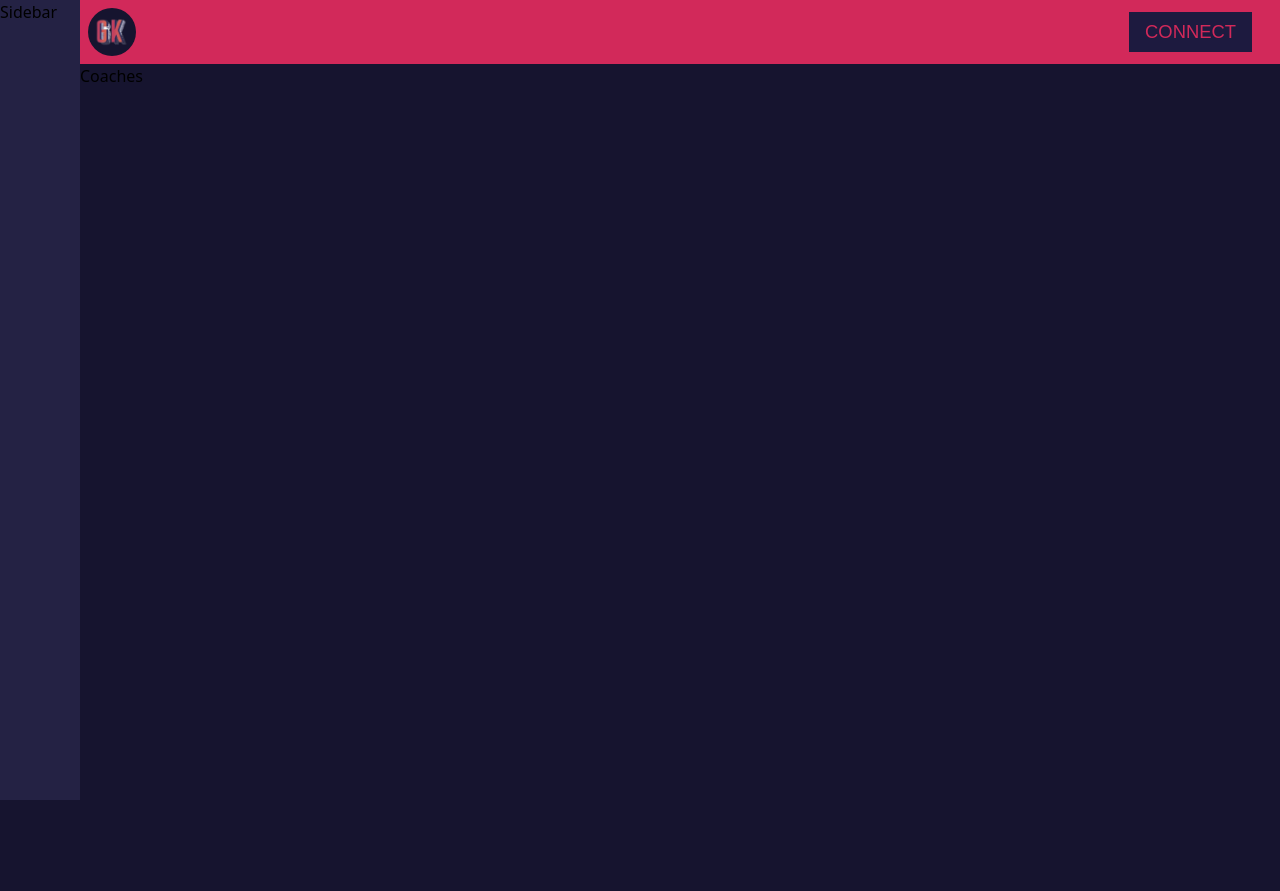
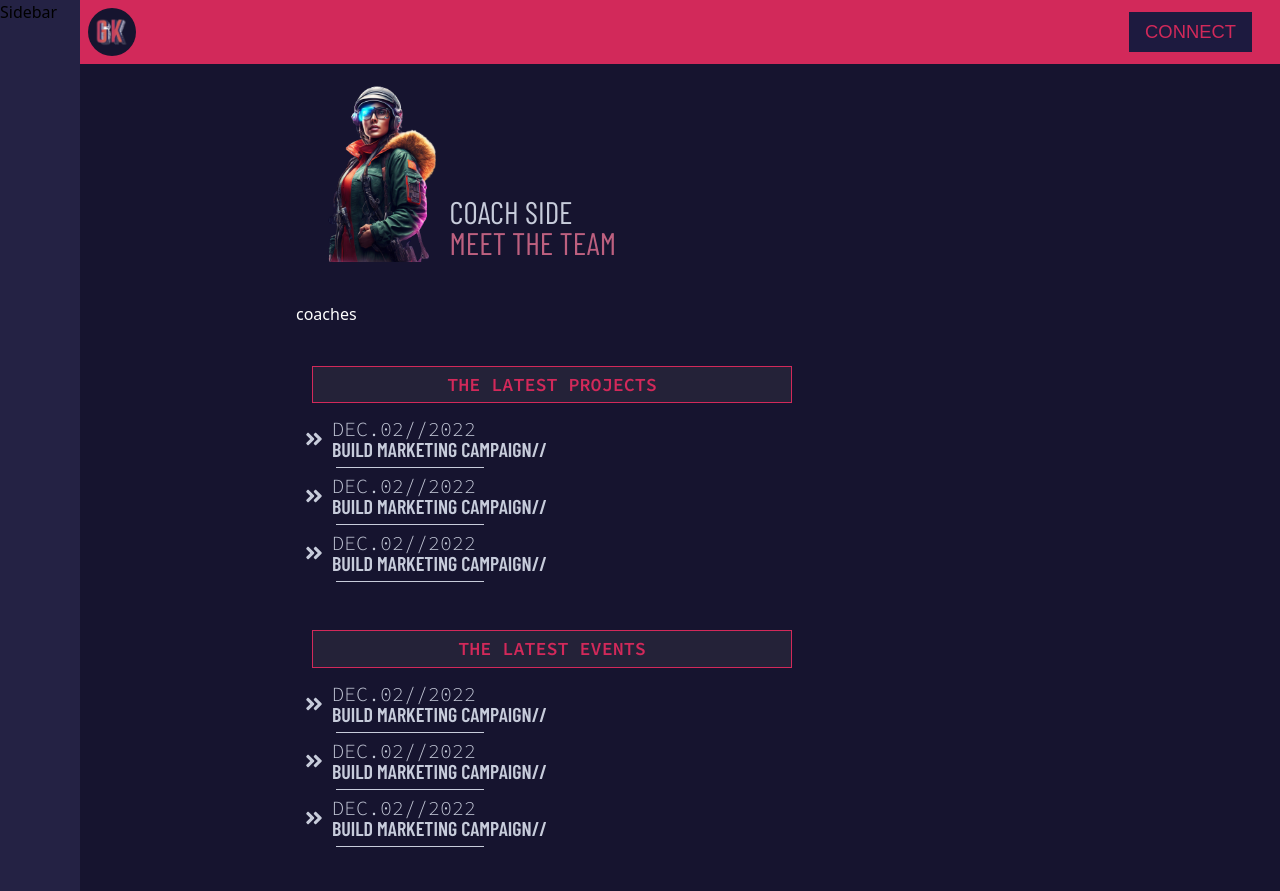
Before and after one commit to VicThorMetaNode/GirleekConnect, a React (Vite) app in the folder client/: page /coaches in a window 1280 px wide. Shown: the top 891 px of the page. Before the commit the page ends 800 px from the top, so only its background shows below. Built offline with nearby package versions, Linux system fonts and the light colour scheme; a web font is replaced by a local one.

Commit message:
coaches page almowt done

```diff
--- a/client/src/assets/index.js
+++ b/client/src/assets/index.js
@@ -4,6 +4,7 @@ import girleek1 from './girleek1.png'
 import girleek2 from './girleek2.png'
 import girleek4 from './girleek4.png'
 import girleek6 from './girleek6.png'
+import girleek8 from './girleek8.png'
 import girleek9 from './girleek9.png'
 import girlekk11 from './girlekk11.png'
 
@@ -21,6 +22,7 @@ girleek2,
 girleek4,
 girleek6,
 girleek9,
+girleek8,
 girlekk11,
 flip
 }
--- /dev/null
+++ b/client/src/components/CoachBubble.jsx
@@ -0,0 +1,17 @@
+import React from "react";
+
+const CoachBubble = () => {
+  return (
+    <article>
+      <div>
+        <div>
+          <img src="" alt="" />
+        </div>
+        <div className="flex flex-row"></div>
+        <div>icon</div>
+      </div>
+    </article>
+  );
+};
+
+export default CoachBubble;
--- /dev/null
+++ b/client/src/components/TheLatestList.jsx
@@ -0,0 +1,30 @@
+import React from "react";
+import { FaAngleDoubleRight } from "react-icons/fa";
+
+const TheLatestList = ({ date, year, title }) => {
+  return (
+    <article className="mb-2 max-w-max ">
+      <div className="flex flex-row items-center  ">
+        <div className="p-2">
+          <FaAngleDoubleRight className="text-md text-alt-white md:text-xl" />
+        </div>
+        <div className="flex flex-row gap-10">
+          <div className="flex flex-col leading-none">
+            <p className="whitespace-nowrap uppercase font-btn text-alt-white text-md font-light md:text-xl">
+              {date}//{year}
+            </p>
+
+            <p className="whitespace-nowrap uppercase font-mainCond text-alt-white text-md font-semibold md:text-xl">
+              {title}//
+            </p>
+          </div>
+        </div>
+      </div>
+      <div className="mt-2 ml-10 ">
+        <hr className="text-alt-white w-[70%]" />
+      </div>
+    </article>
+  );
+};
+
+export default TheLatestList;
--- a/client/src/components/TopBanner.jsx
+++ b/client/src/components/TopBanner.jsx
@@ -11,7 +11,7 @@ const TopBanner = ({
 }) => {
   return (
     <div className="flex flex-row ">
-      <div className="w-[25%] md:w-[20%]">
+      <div className="w-[30%] md:w-[20%]">
         <img src={src} alt={alt} className={imgClassName} />
       </div>
       <div className={container}>
--- a/client/src/components/index.js
+++ b/client/src/components/index.js
@@ -11,3 +11,5 @@ export { default as JoinProps} from './JoinProps';
 export { default as NextUpgrade} from './NextUpgrade';
 export { default as CoachForm} from './CoachForm';
 export { default as YourLatestList} from './YourLatestList';
+export { default as TheLatestList} from './TheLatestList';
+export { default as CoachBubble} from './CoachBubble';
--- a/client/src/pages/Coaches.jsx
+++ b/client/src/pages/Coaches.jsx
@@ -1,7 +1,100 @@
 import React from "react";
+import { girleek8, girlekk11 } from "../assets";
+import {
+  CustomButton,
+  DiscoverBtn,
+  TheLatestList,
+  TopBanner,
+} from "../components";
+import { FaAngleDoubleRight } from "react-icons/fa";
+const Coaches = () => {
+  return (
+    <article className="flex justify-center">
+      <div className=" md:max-w-screen-md">
+        <div>
+          <TopBanner
+            title={"coach side"}
+            subtitle={"meet the team"}
+            container={"flex flex-row items-end gap-2  mb-[0.2rem] "}
+            iconTrue={"hidden"}
+            src={girlekk11}
+            alt={"woman nerd image"}
+            imgClassName={"w-full md:w-[40rem]"}
+          />
+        </div>
+        <div>
+          <p className="mt-10 text-white ">coaches</p>
+        </div>
 
-const Coaches = () => {
-  return <div>Coaches</div>;
+        <div className="pl-4 mt-10 md:mt-10">
+          <CustomButton
+            title={"the latest projects"}
+            btnType="button"
+            styles={
+              "btn-passive text-md text-pink bg-gray font-semibold py-1 px-4  border border-pink w-[20rem] md:text-lg md:w-[30rem]"
+            }
+          />
+        </div>
+        <article className="flex flex-col mt-4">
+          <TheLatestList
+            date={"dec.02"}
+            year={"2022"}
+            title={"build marketing campaign"}
+          />
+          <TheLatestList
+            date={"dec.02"}
+            year={"2022"}
+            title={"build marketing campaign"}
+          />
+          <TheLatestList
+            date={"dec.02"}
+            year={"2022"}
+            title={"build marketing campaign"}
+          />
+        </article>
+
+        <div className=" pl-4 mt-10 md:mt-10">
+          <CustomButton
+            title={"the latest events"}
+            btnType="button"
+            styles={
+              "btn-passive text-md text-pink bg-gray font-semibold py-1 px-4  border border-pink w-[20rem] md:text-lg md:w-[30rem]"
+            }
+          />
+        </div>
+        <article className="flex flex-col mt-4">
+          <TheLatestList
+            date={"dec.02"}
+            year={"2022"}
+            title={"build marketing campaign"}
+          />
+          <TheLatestList
+            date={"dec.02"}
+            year={"2022"}
+            title={"build marketing campaign"}
+          />
+          <TheLatestList
+            date={"dec.02"}
+            year={"2022"}
+            title={"build marketing campaign"}
+          />
+        </article>
+        <article className="my-2 p-4">
+          <div className="flex flex-row items-baseline">
+            <div>
+              <FaAngleDoubleRight className="text-8xl text-pink " />
+            </div>
+            <div className="w-[50%] md:w-[20%]">
+              <img src={girleek8} alt="woman nerd image" className="w-full" />
+            </div>
+          </div>
+          <div className="w-[80%] md:w-[60%] ml-4">
+            <DiscoverBtn btnTitle={"discover projects"} />
+          </div>
+        </article>
+      </div>
+    </article>
+  );
 };
 
 export default Coaches;
--- a/client/src/pages/ProfileDetails.jsx
+++ b/client/src/pages/ProfileDetails.jsx
@@ -11,7 +11,8 @@ import { FaAngleDoubleRight } from "react-icons/fa";
 
 const ProfileDetails = () => {
   return (
-    <article className="md:w-full md:flex md:flex-col md:">
+    <article className="flex justify-center">
+      <div className=" md:max-w-screen-md">
         <div>
           <TopBanner
             title={"coach side"}
@@ -47,9 +48,9 @@ const ProfileDetails = () => {
                   </div>
                   <div className="bg-blue-bio rounded-xl py-2 px-3 m-1">
                     <p className="font-mainCond text-md font-extralight text-alt-white md:text-lg">
-                    As the CEO of this organization, my mission is to bridge the
-                    gender gap in technology and empower women to reach their
-                    full potential in this industry.
+                      As the CEO of this organization, my mission is to bridge
+                      the gender gap in technology and empower women to reach
+                      their full potential in this industry.
                     </p>
                   </div>
                 </div>
@@ -163,6 +164,7 @@ const ProfileDetails = () => {
             <DiscoverBtn btnTitle={"discover teammates"} />
           </div>
         </article>
+      </div>
     </article>
   );
 };
```
Lines whose indentation alone changed are shown as unchanged.
